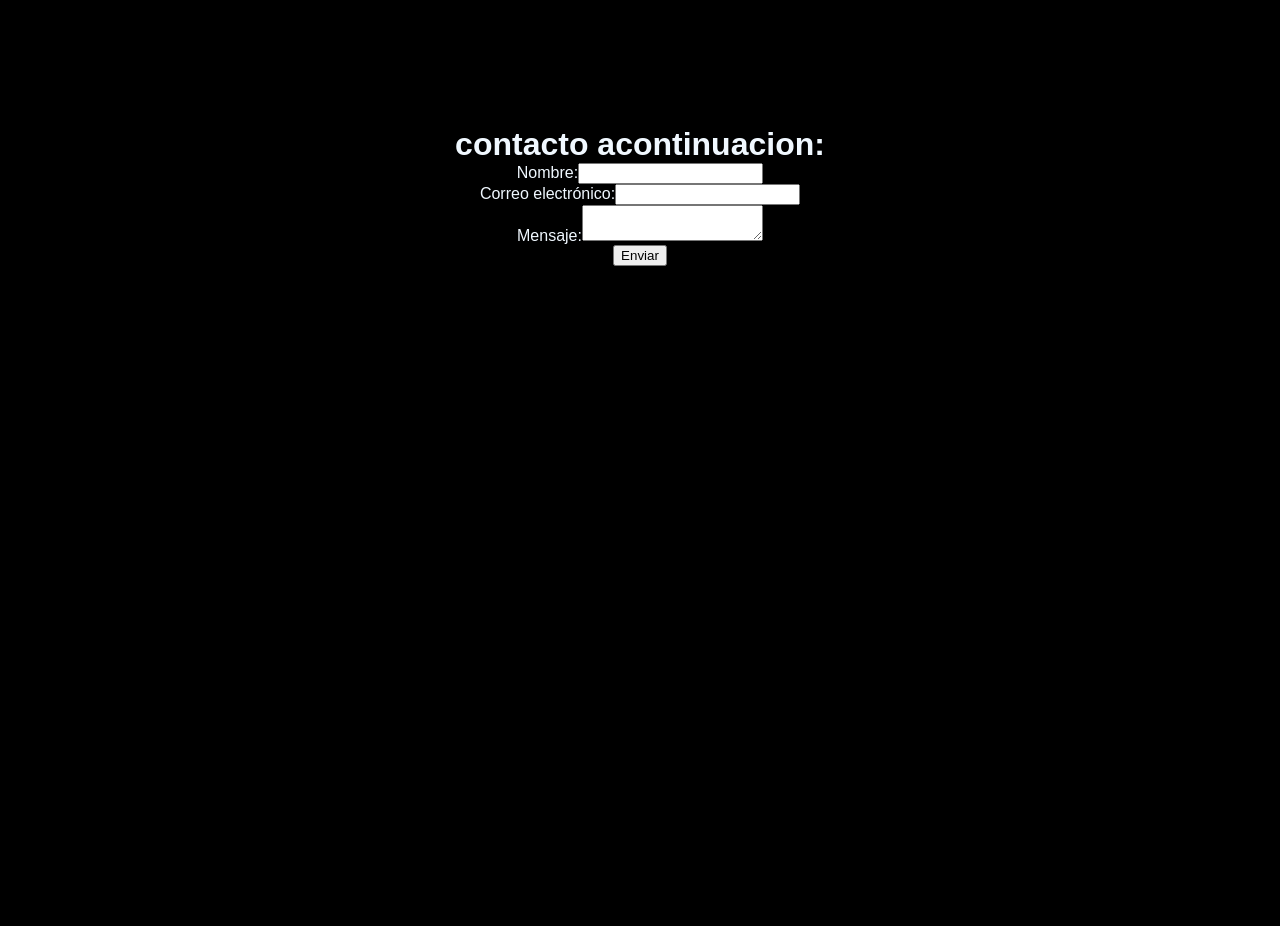
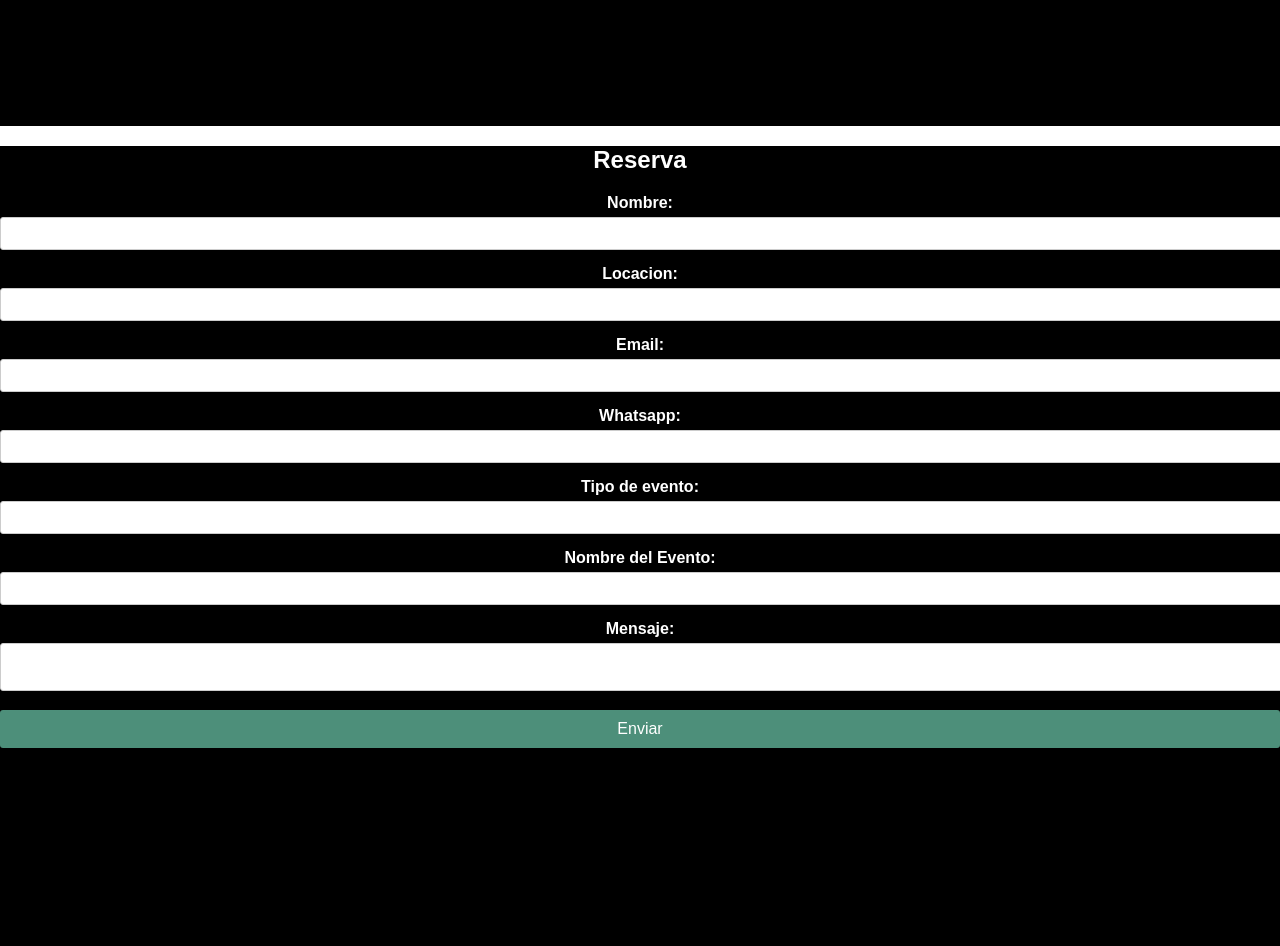
Before and after one commit to juan-rv/kkv-portfolio, a React (Create React App) app: page / in a window 1280 px wide. Shown: the part 3760-4706 px from the top of the page. Built offline with nearby package versions, Linux system fonts and the light colour scheme; no server answers; a web font is replaced by a local one.

Commit message:
formulario

```diff
--- a/src/components/Contacto.jsx
+++ b/src/components/Contacto.jsx
@@ -3,23 +3,40 @@ import "../styles/Contacto.css"
 
 const Contacto = () => {
     const sectionRef = useRef()
+
 return (
-    <div className='contacto' id='contacto' ref={sectionRef}>
-        <h1>contacto acontinuacion:</h1>
-        <form >
-    <div>
+<div className="contact-form-container">
+    <h2 className="contact-form-title">Reserva</h2>
+    <form>
+        <div className="form-group">
         <label htmlFor="name">Nombre:</label>
         <input/>
-    </div>
-    <div>
-        <label htmlFor="email">Correo electrónico:</label>
+            </div>
+            <div className="form-group">
+        <label htmlFor="name">Locacion:</label>
         <input/>
-    </div>
-    <div>
+        </div>
+        <div className="form-group">
+        <label htmlFor="name">Email:</label>
+        <input/>
+        </div>
+        <div className="form-group">
+                <label htmlFor="email">Whatsapp:</label>
+        <input/>
+        </div>
+        <div className="form-group">
+                <label htmlFor="email">Tipo de evento:</label>
+        <input/>
+        </div>
+        <div className="form-group">
+                <label htmlFor="email">Nombre del Evento:</label>
+        <input/>
+        </div>
+        <div className="form-group">
         <label htmlFor="message">Mensaje:</label>
         <textarea/>
-    </div>
-    <button type="submit">Enviar</button>
+        </div>
+        <button type="submit" className="submit-button">Enviar</button>
     </form>
     </div>
 )
--- a/src/components/Intro.jsx
+++ b/src/components/Intro.jsx
@@ -34,7 +34,7 @@ const Intro = () => {
               animate={{ opacity: scrubPercent >= 20 ? 1 : 0 }}
               className="to"
             >
-              To
+              TO
             </H1>
             <motion.img
               className="logo_uno"
--- a/src/styles/Contacto.css
+++ b/src/styles/Contacto.css
@@ -1,9 +1,46 @@
-.contacto {
-    background: #000;
-    color: aliceblue;
-    height: 100vh;
+.contact-form-container {
+background-color: black;
+color: white;
+height: 100vh;
+margin: 0;
 }
 
-.contacto h1 {
-    margin: 0;
+.contact-form-title {
+  text-align: center;
+  font-size: 24px;
+  margin-bottom: 20px;
 }
+
+.form-group {
+  margin-bottom: 15px;
+}
+
+label {
+  display: block;
+  margin-bottom: 5px;
+  font-weight: bold;
+}
+
+input,
+textarea {
+  width: 100%;
+  padding: 8px;
+  border: 1px solid #ccc;
+  border-radius: 3px;
+}
+
+.submit-button {
+  display: block;
+  width: 100%;
+  padding: 10px;
+  background-color: #4d8f7a;
+  color: #fff;
+  font-size: 16px;
+  border: none;
+  border-radius: 3px;
+  cursor: pointer;
+}
+
+.submit-button:hover {
+  background-color: #3c725c;
+}
```
